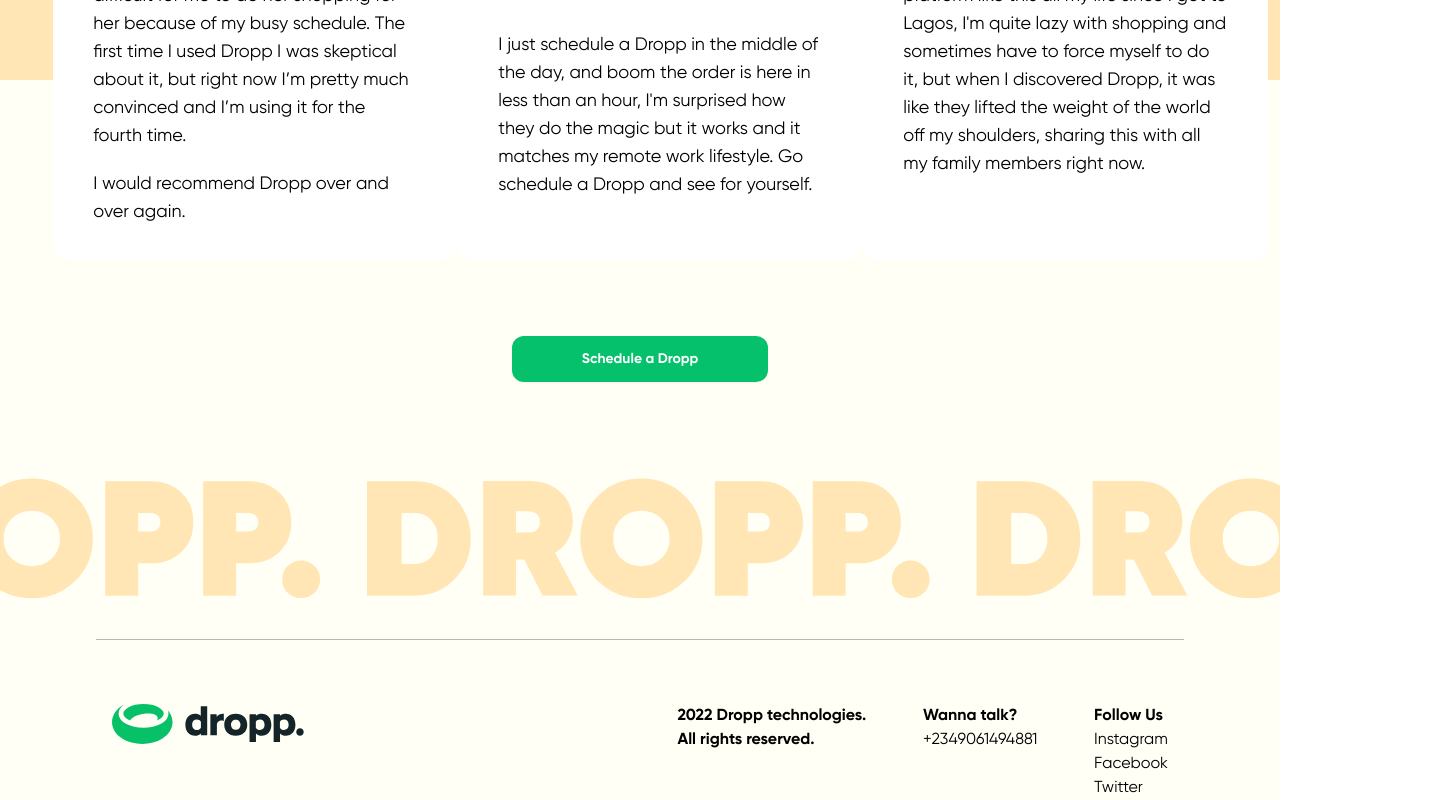
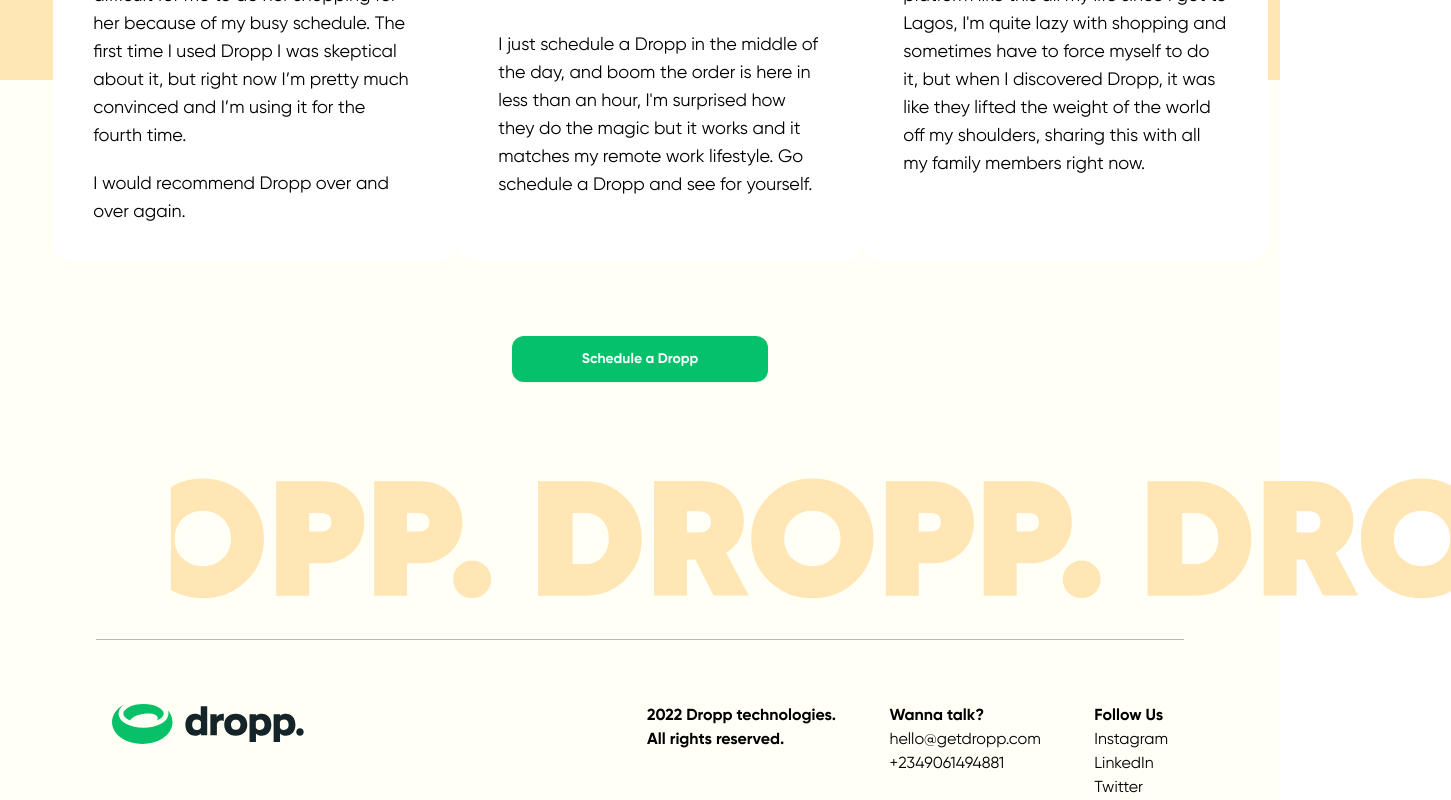
Before and after one commit to vokecodes/Dropp, a React (Create React App) app: page / in a window 1280 px wide. Shown: the part 2713-3513 px from the top of the page, 1451 px wide, since content can reach past the window. Built offline with nearby package versions, Linux system fonts and the light colour scheme.

Commit message:
animate footer image

```diff
--- a/src/App.css
+++ b/src/App.css
@@ -87,82 +87,21 @@
   height: 484px;
 }
 
-/* #DROPP {
-  bottom: 15%;
-  position: absolute;
-  -webkit-animation: linear infinite;
-  -webkit-animation-name: run;
-  -webkit-animation-duration: 5s;
+#DROPP {
+  position: relative;
+  animation: linear infinite;
+  animation-name: run;
+  animation-duration: 3s;
 }
 
-@-webkit-keyframes run {
+@keyframes run {
   0% {
     left: 0;
   }
   50% {
-    left: calc(100% - 100px);
+    left: 100%;
   }
   100% {
     left: 0;
   }
-} */
-
-#pot {
-  /* bottom: 15%;
-  position: absolute; */
-  animation: run infinite 5s linear;
-  /* animation-name: ;
-  animation-duration: 5s; */
 }
-
-@media (prefers-reduced-motion: no-preference) {
-  .App-logo {
-    animation: App-logo-spin infinite 20s linear;
-  }
-}
-
-.App-header {
-  background-color: #282c34;
-  min-height: 100vh;
-  display: flex;
-  flex-direction: column;
-  align-items: center;
-  justify-content: center;
-  font-size: calc(10px + 2vmin);
-  color: white;
-}
-
-.App-link {
-  color: #61dafb;
-}
-
-@keyframes run {
-  /* 0% {
-    left: 0;
-    right: 100%;
-  }
-  50% {
-    left: 0;
-    right: 0;
-  }
-  100% {
-    left: 0;
-    right: 0;
-  } */
-
-  from {
-    transform: left 0;
-  }
-  to {
-    transform: rotate(360deg);
-  }
-}
-
-@keyframes App-logo-spin {
-  from {
-    transform: rotate(0deg);
-  }
-  to {
-    transform: rotate(360deg);
-  }
-}
--- a/src/App.js
+++ b/src/App.js
@@ -283,24 +283,41 @@
               </p>
               <p className="font_regular text-base my-5 lg:my-0">
                 <span className="font_bold">Wanna talk? </span>
-                <br /> +2349061494881
+                <br />
+                <a href="mailto:hello@getdropp.com">hello@getdropp.com</a>
+                <br />
+                <a href="tel:+2349061494881">+2349061494881</a>
               </p>
               <p className="font_regular text-base pb-10 lg:pb-0">
                 <span className="font_bold">Follow Us</span>
-                <br /> Instagram
-                <br /> Facebook
-                <br /> Twitter
+                <br />
+                <a
+                  href="https://www.instagram.com/getdropp/"
+                  target="_blank"
+                  rel="noreferrer"
+                >
+                  Instagram
+                </a>
+                <br />
+                <a
+                  href="https://www.linkedin.com/company/getdropp/"
+                  target="_blank"
+                  rel="noreferrer"
+                >
+                  LinkedIn
+                </a>
+                <br />
+                <a
+                  href="https://twitter.com/getdropp?s=11"
+                  target="_blank"
+                  rel="noreferrer"
+                >
+                  Twitter
+                </a>
               </p>
             </div>
           </div>
         </div>
-        {/* <div id="pot">
-          <img
-            src="https://i.stack.imgur.com/qgNyF.png?s=328&g=1"
-            width={100}
-            height={100}
-          />
-        </div> */}
       </section>
     </>
   );
```
